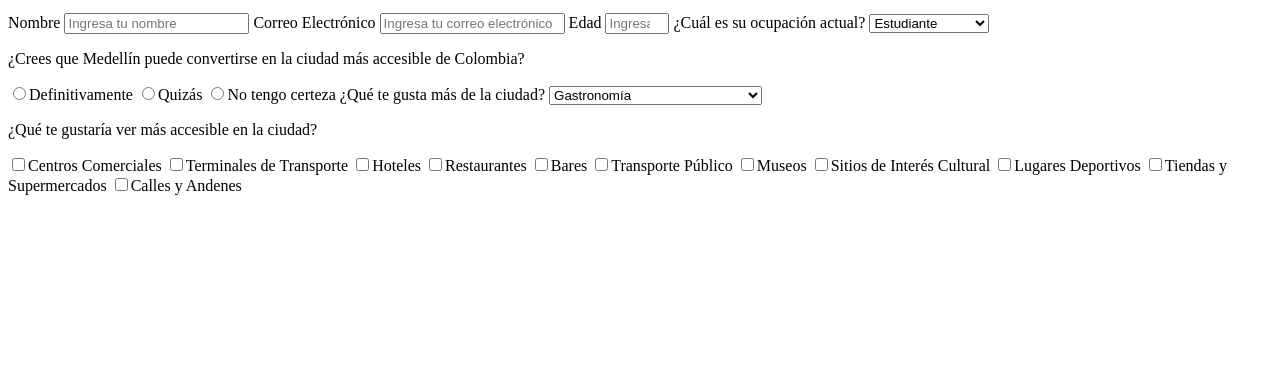
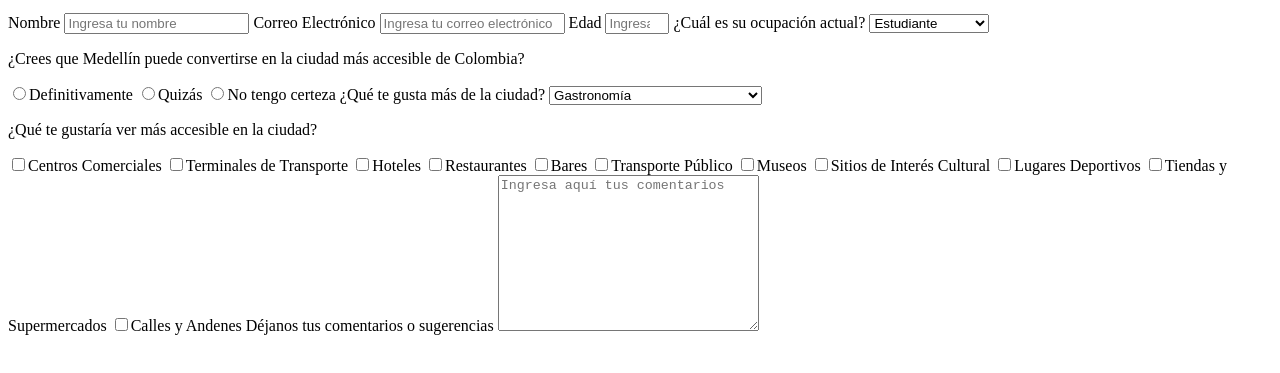
Before and after one commit to nicoarbe/Survey-Form, a plain HTML site: page index.html in a window 1280 px wide. Shown: the part 101-474 px from the top of the page. Drawn offline with Linux system fonts and the light colour scheme.

Commit message:
Historia de usuario # 15

```diff
--- a/index.html
+++ b/index.html
@@ -53,6 +53,8 @@
         <label for="sports"><input id="sports" type="checkbox" value="sports" name="accessibility">Lugares Deportivos</label>
         <label for="store"><input id="store" type="checkbox" value="store" name="accessibility">Tiendas y Supermercados</label>
         <label for="street"><input id="street" type="checkbox" value="street" name="accessibility">Calles y Andenes</label>
+        <label for="comments">Déjanos tus comentarios o sugerencias</label>
+        <textarea name="comments" id="comments" cols="30" rows="10" placeholder="Ingresa aquí tus comentarios"></textarea>
 
     </form>
 
```
